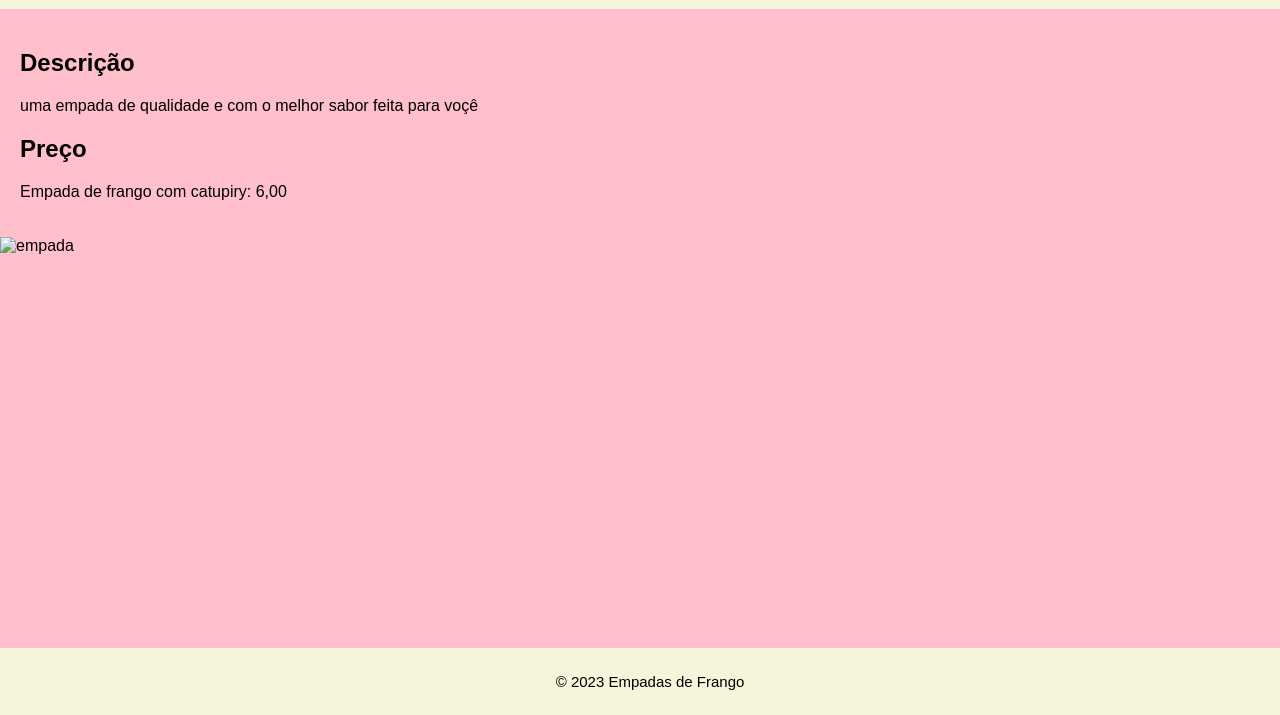
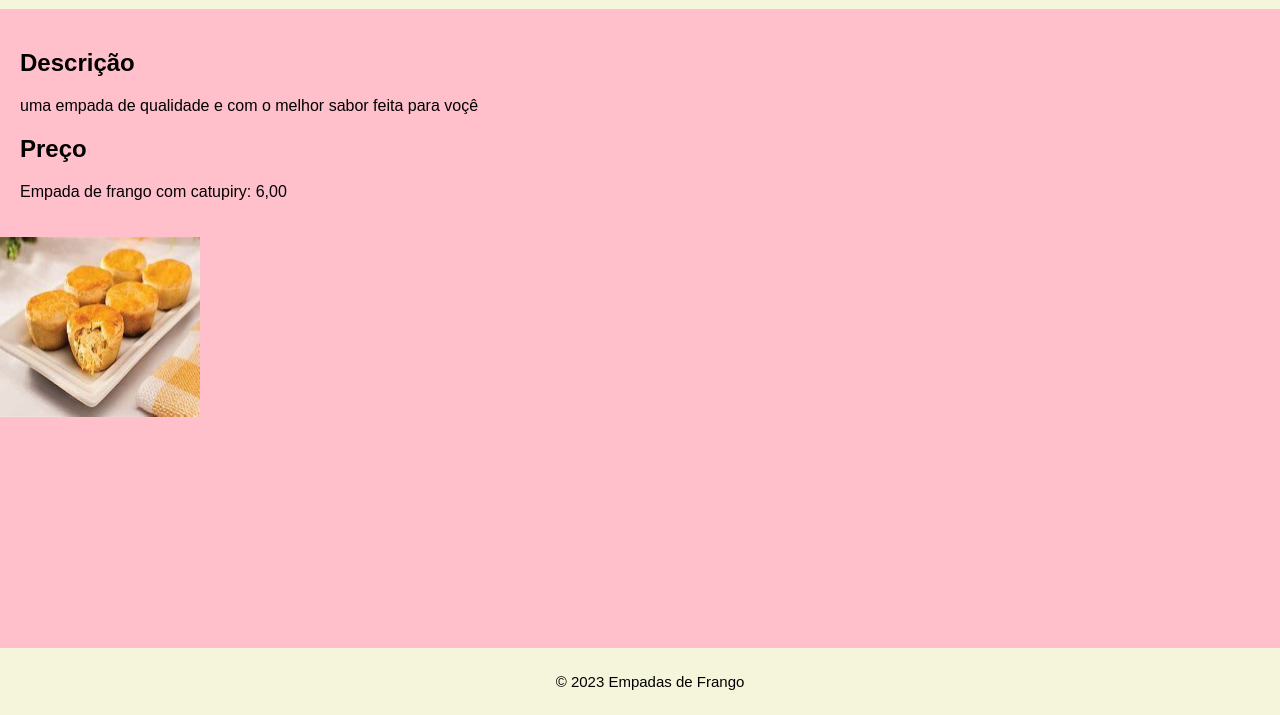
Before and after one commit to edurda-ascani/site, a plain HTML site: page index.html in a window 1280 px wide. Shown: the part 85-800 px from the top of the page. Drawn offline with Linux system fonts and the light colour scheme.

Commit message:
Add files via upload

```diff
--- a/index.html
+++ b/index.html
@@ -26,7 +26,7 @@
             <!-- Adicione mais ingredientes conforme necessário -->
         </ul>
     </section>
-    <img src="empada.jfif"alt="empada" width="60" height="40">
+    <img src="1.jpg"alt="empada" width="200" height="180">
 
     <footer>
         <p>&copy; 2023 Empadas de Frango</p>
```
